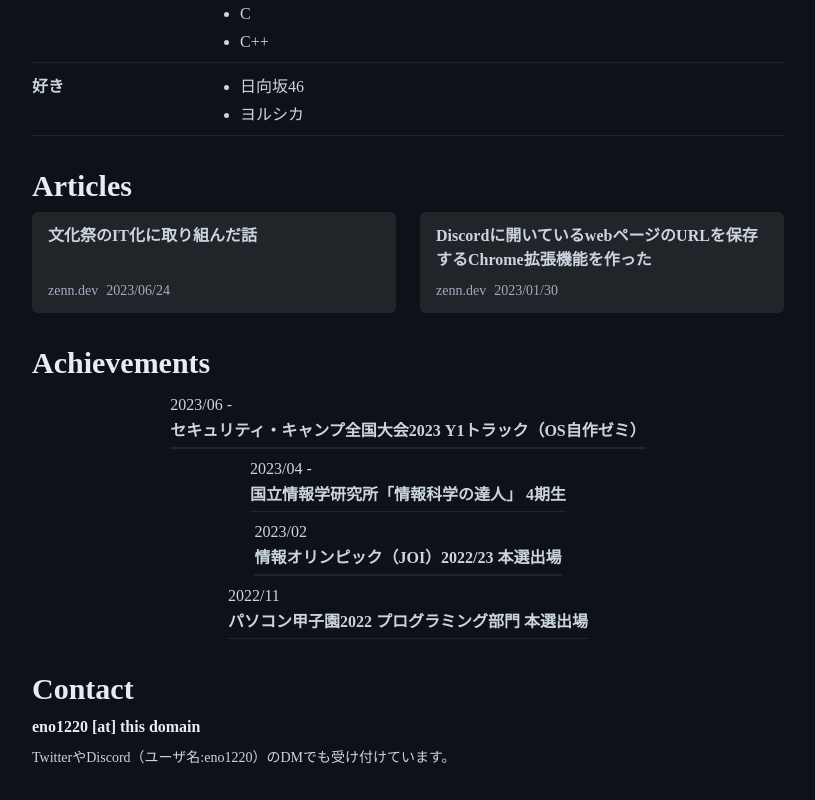
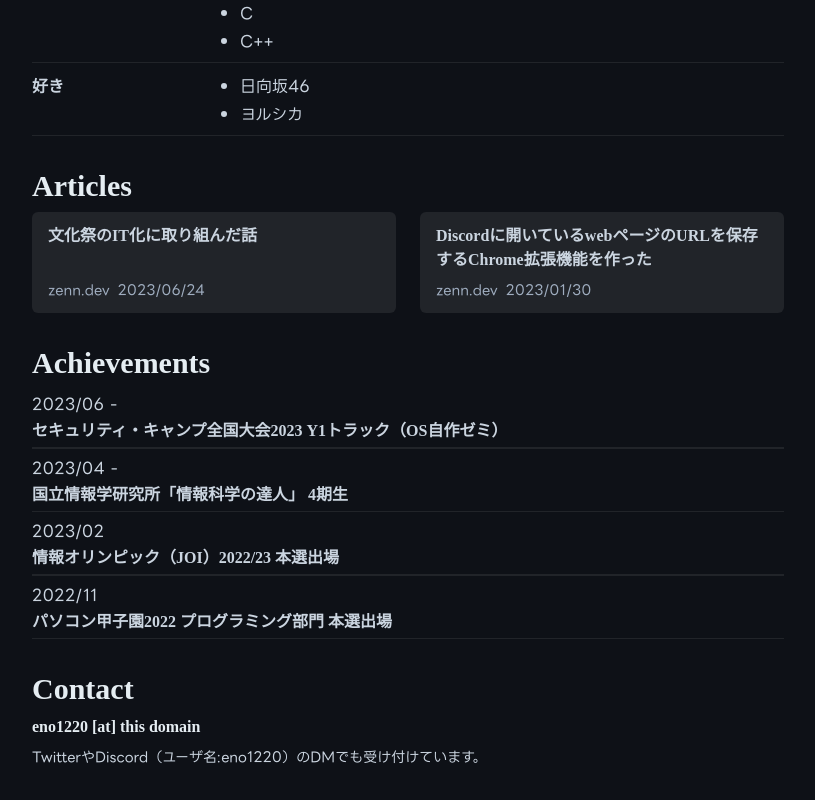
Before and after one commit to eno1220/eno1220.dev, a Next.js app: page / in a window 1280 px wide. Shown: the part 767-1567 px from the top of the page, without its empty margins (232-1047 px from the left). Built offline with nearby package versions, Linux system fonts and the light colour scheme; a web font is replaced by a local one.

Commit message:
fix: error

```diff
--- a/src/components/Achievements.tsx
+++ b/src/components/Achievements.tsx
@@ -23,7 +23,7 @@ const achievements = [
 
 const Achievements = () => {
   return (
-    <VStack spacing={1} mt={2}>
+    <VStack spacing={1} mt={2} width='100%' align='left'>
       {achievements.map((achievement, index) => (
         <div key={`${achievement.title}-${index}`}>
           <AchievementCard title={achievement.title} term={achievement.term} />
--- a/src/libs/theme.ts
+++ b/src/libs/theme.ts
@@ -11,12 +11,12 @@ import {
 const lineSeedJP = localfont({
   src: [
     {
-      path: '/fonts/LineSeedJP_OTF_Rg.woff2',
+      path: './fonts/LineSeedJP_OTF_Rg.woff2',
       weight: '400',
       style: 'normal',
     },
     {
-      path: '/fonts/LineSeedJP_OTF_Bd.woff2',
+      path: './fonts/LineSeedJP_OTF_Bd.woff2',
       weight: '700',
       style: 'normal',
     },
```
